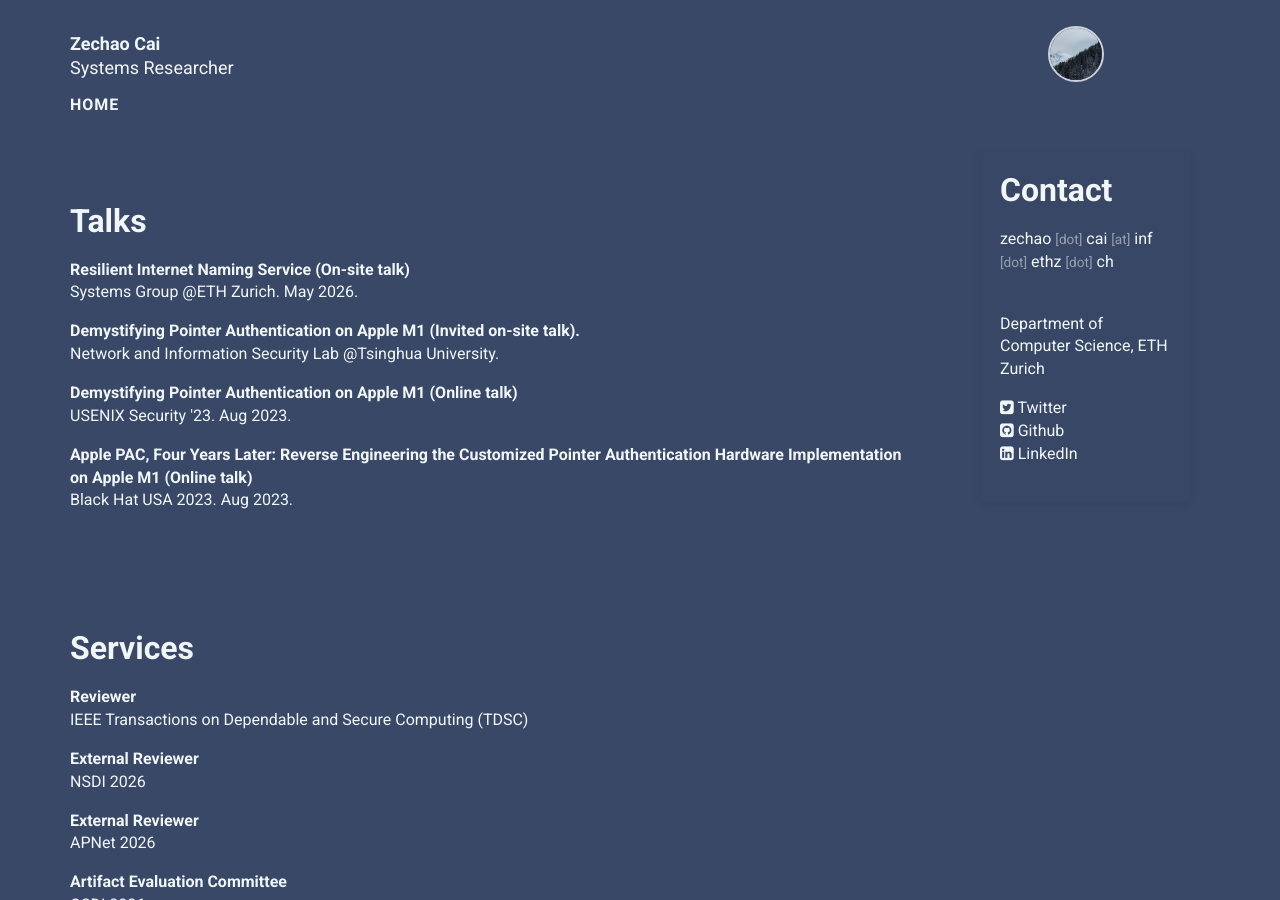
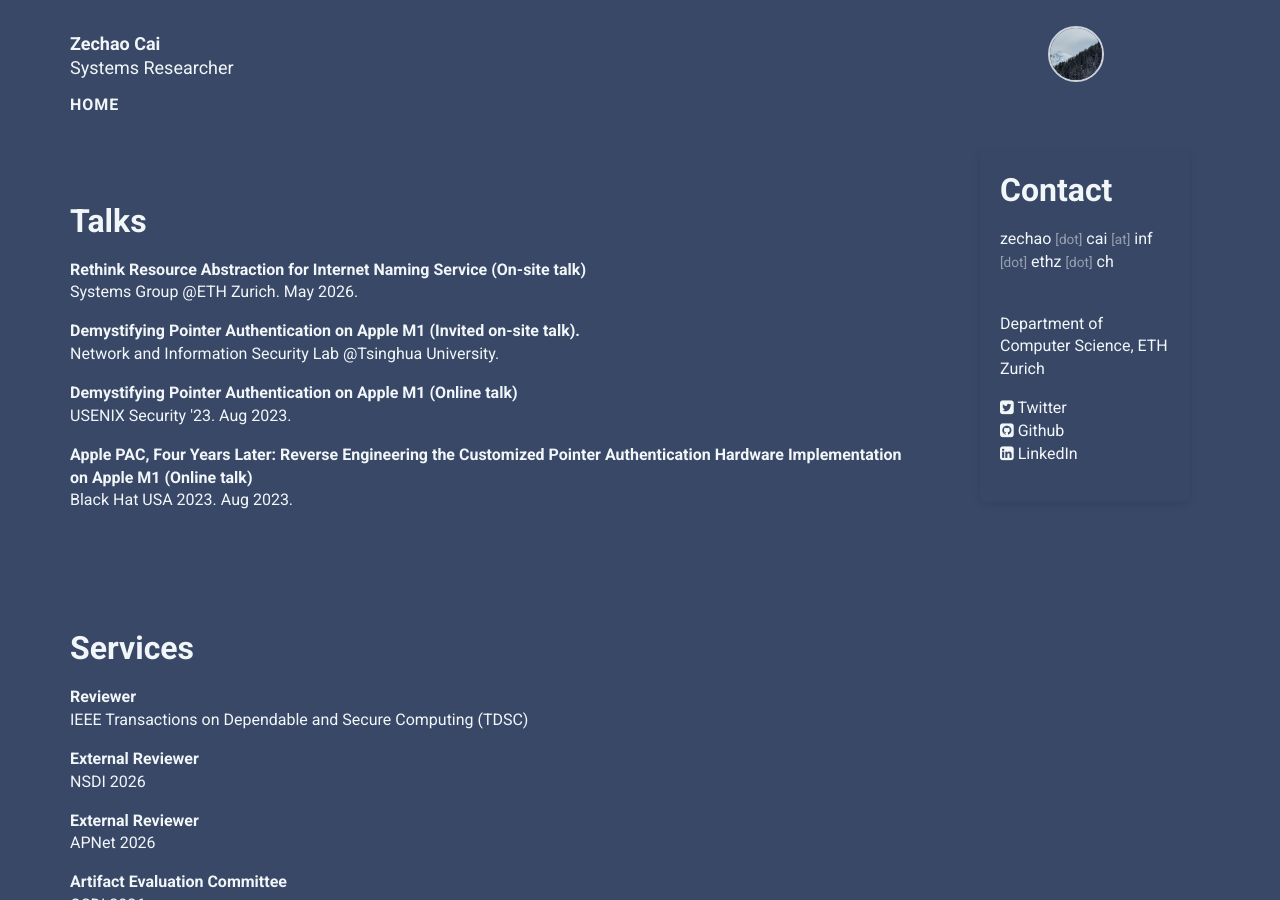
Before and after one commit to zech4o/zech4o.github.io, a Jekyll site: the page built from index.html, in a window 1280 px wide and 900 px high, scrolled down 1271 px. Built offline with Jekyll 4.4.1, drawn with Linux system fonts in a browser that asks for light colours; nearby versions of some CDN libraries.

Commit message:
Rename ETH talk title
Co-Authored-By: Claude Opus 5.5 <noreply@anthropic.com>
Claude-Session: https://claude.ai/code/session_017rTjoaAnZz18pQn8hhyiyv

```diff
--- a/_data/presentations.yml
+++ b/_data/presentations.yml
@@ -1,5 +1,5 @@
 -
-  title: "Resilient Internet Naming Service (On-site talk)"
+  title: "Rethink Resource Abstraction for Internet Naming Service (On-site talk)"
   location: Systems Group @ETH Zurich. May 2026.
   date: May 2026 (on-site)
 
```
